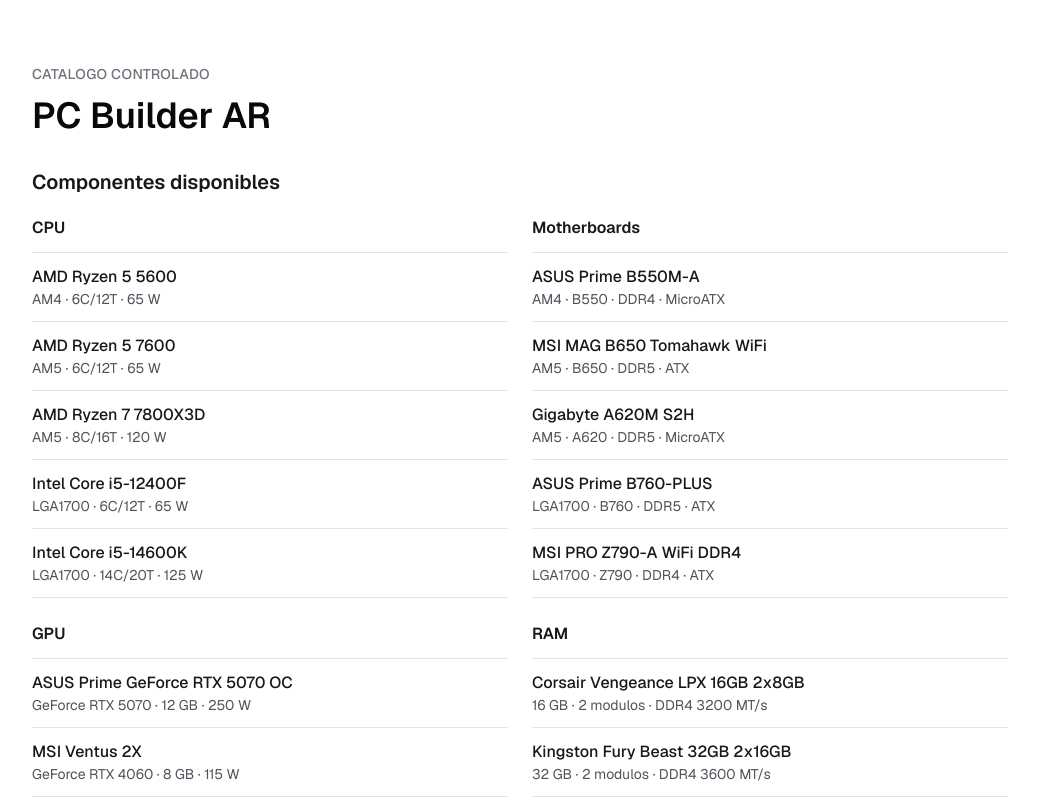
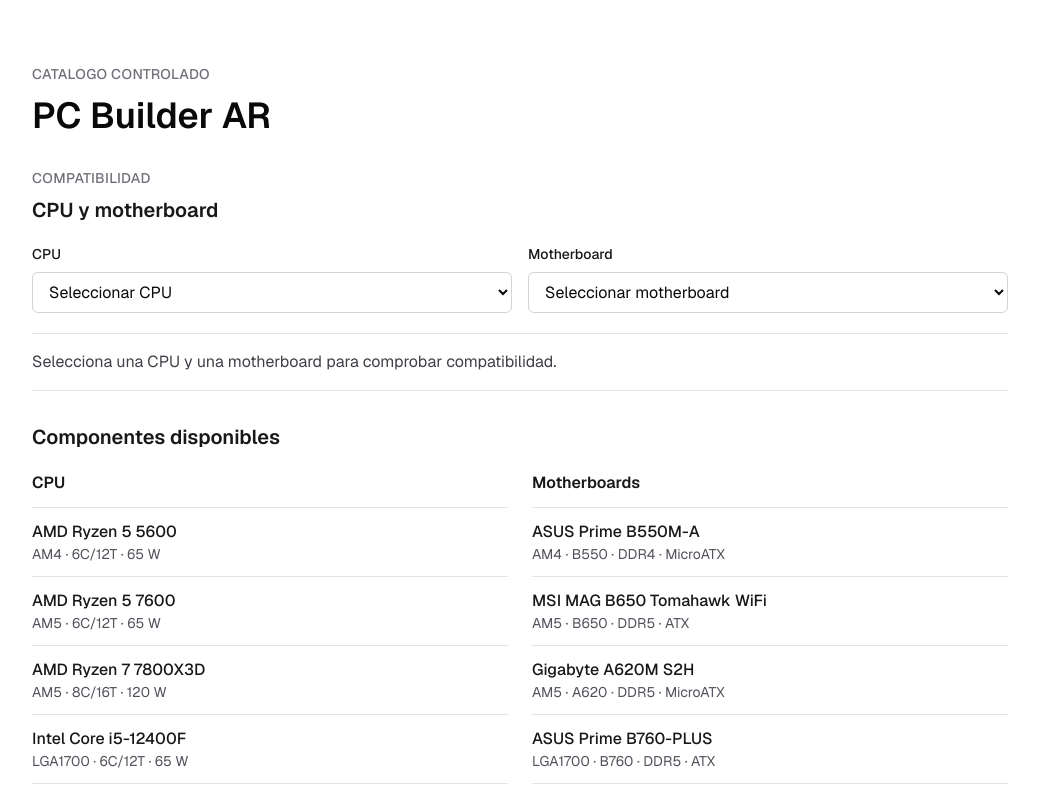
Before and after one commit to brusmakaka-lab/pc-builder-ar, a Next.js app: page / in a window 1280 px wide. Shown: the top 799 px of the page, without its empty margins (120-1159 px from the left). Built offline with nearby package versions, Linux system fonts and the light colour scheme.

Commit message:
feat: add cpu motherboard compatibility

```diff
--- /dev/null
+++ b/src/app/_components/cpu-motherboard-compatibility-message.ts
@@ -0,0 +1,48 @@
+import type { Cpu, Motherboard } from "@/modules/catalog/types";
+import type { CpuMotherboardCompatibility } from "@/modules/compatibility/cpu-motherboard";
+
+export type CpuMotherboardCompatibilityView =
+  | {
+      status: "neutral";
+      title: "Pendiente";
+      message: string;
+    }
+  | {
+      status: "compatible";
+      title: "✓ Compatible";
+      message: string;
+    }
+  | {
+      status: "incompatible";
+      title: "✕ Incompatible";
+      message: string;
+    };
+
+export function getCpuMotherboardCompatibilityView(
+  compatibility: CpuMotherboardCompatibility | null,
+  selectedCpu: Cpu | null,
+  selectedMotherboard: Motherboard | null,
+): CpuMotherboardCompatibilityView {
+  if (!selectedCpu || !selectedMotherboard || !compatibility) {
+    return {
+      status: "neutral",
+      title: "Pendiente",
+      message:
+        "Selecciona una CPU y una motherboard para comprobar compatibilidad.",
+    };
+  }
+
+  if (compatibility.compatible) {
+    return {
+      status: "compatible",
+      title: "✓ Compatible",
+      message: `CPU y motherboard utilizan ${selectedCpu.socket}.`,
+    };
+  }
+
+  return {
+    status: "incompatible",
+    title: "✕ Incompatible",
+    message: `La CPU utiliza ${compatibility.reason.cpuSocket} y la motherboard utiliza ${compatibility.reason.motherboardSocket}.`,
+  };
+}
--- /dev/null
+++ b/src/app/_components/cpu-motherboard-compatibility-selector.tsx
@@ -0,0 +1,132 @@
+"use client";
+
+import { useMemo, useState } from "react";
+
+import type { Cpu, Motherboard } from "@/modules/catalog/types";
+import { checkCpuMotherboardCompatibility } from "@/modules/compatibility/cpu-motherboard";
+
+import { getCpuMotherboardCompatibilityView } from "./cpu-motherboard-compatibility-message";
+
+type CpuMotherboardCompatibilitySelectorProps = {
+  cpus: readonly Cpu[];
+  motherboards: readonly Motherboard[];
+};
+
+export function CpuMotherboardCompatibilitySelector({
+  cpus,
+  motherboards,
+}: CpuMotherboardCompatibilitySelectorProps) {
+  const [cpuId, setCpuId] = useState("");
+  const [motherboardId, setMotherboardId] = useState("");
+
+  const selectedCpu = cpus.find((cpu) => cpu.id === cpuId) ?? null;
+  const selectedMotherboard =
+    motherboards.find((motherboard) => motherboard.id === motherboardId) ??
+    null;
+
+  const compatibility = useMemo(() => {
+    if (!selectedCpu || !selectedMotherboard) {
+      return null;
+    }
+
+    return checkCpuMotherboardCompatibility(selectedCpu, selectedMotherboard);
+  }, [selectedCpu, selectedMotherboard]);
+
+  return (
+    <section aria-labelledby="compatibility-title" className="space-y-5">
+      <div className="space-y-2">
+        <p className="text-sm font-medium uppercase tracking-wide text-zinc-500">
+          Compatibilidad
+        </p>
+        <h2
+          id="compatibility-title"
+          className="text-xl font-semibold text-zinc-900"
+        >
+          CPU y motherboard
+        </h2>
+      </div>
+
+      <div className="grid gap-4 sm:grid-cols-2">
+        <label className="space-y-2">
+          <span className="block text-sm font-medium text-zinc-900">CPU</span>
+          <select
+            className="w-full rounded-md border border-zinc-300 bg-white px-3 py-2 text-zinc-950"
+            value={cpuId}
+            onChange={(event) => setCpuId(event.target.value)}
+          >
+            <option value="">Seleccionar CPU</option>
+            {cpus.map((cpu) => (
+              <option key={cpu.id} value={cpu.id}>
+                {cpu.brand} {cpu.model} ({cpu.socket})
+              </option>
+            ))}
+          </select>
+        </label>
+
+        <label className="space-y-2">
+          <span className="block text-sm font-medium text-zinc-900">
+            Motherboard
+          </span>
+          <select
+            className="w-full rounded-md border border-zinc-300 bg-white px-3 py-2 text-zinc-950"
+            value={motherboardId}
+            onChange={(event) => setMotherboardId(event.target.value)}
+          >
+            <option value="">Seleccionar motherboard</option>
+            {motherboards.map((motherboard) => (
+              <option key={motherboard.id} value={motherboard.id}>
+                {motherboard.brand} {motherboard.model} ({motherboard.socket})
+              </option>
+            ))}
+          </select>
+        </label>
+      </div>
+
+      <CompatibilityStatus
+        compatibility={compatibility}
+        selectedCpu={selectedCpu}
+        selectedMotherboard={selectedMotherboard}
+      />
+    </section>
+  );
+}
+
+function CompatibilityStatus({
+  compatibility,
+  selectedCpu,
+  selectedMotherboard,
+}: {
+  compatibility: ReturnType<typeof checkCpuMotherboardCompatibility> | null;
+  selectedCpu: Cpu | null;
+  selectedMotherboard: Motherboard | null;
+}) {
+  const view = getCpuMotherboardCompatibilityView(
+    compatibility,
+    selectedCpu,
+    selectedMotherboard,
+  );
+
+  if (view.status === "neutral") {
+    return (
+      <div className="border-y border-zinc-200 py-4 text-zinc-700">
+        {view.message}
+      </div>
+    );
+  }
+
+  if (view.status === "compatible") {
+    return (
+      <div className="border-y border-emerald-300 bg-emerald-50 px-4 py-4 text-emerald-950">
+        <p className="font-semibold">{view.title}</p>
+        <p>{view.message}</p>
+      </div>
+    );
+  }
+
+  return (
+    <div className="border-y border-red-300 bg-red-50 px-4 py-4 text-red-950">
+      <p className="font-semibold">{view.title}</p>
+      <p>{view.message}</p>
+    </div>
+  );
+}
--- a/src/app/page.tsx
+++ b/src/app/page.tsx
@@ -5,11 +5,15 @@ import {
   getAllMotherboards,
 } from "@/modules/catalog/catalog";
 
+import { CpuMotherboardCompatibilitySelector } from "./_components/cpu-motherboard-compatibility-selector";
+
 export default function Home() {
+  const cpus = getAllCpus();
+  const motherboards = getAllMotherboards();
   const catalogSections = [
     {
       title: "CPU",
-      items: getAllCpus().map((cpu) => ({
+      items: cpus.map((cpu) => ({
         id: cpu.id,
         name: `${cpu.brand} ${cpu.model}`,
         details: `${cpu.socket} · ${cpu.cores}C/${cpu.threads}T · ${cpu.tdpWatts} W`,
@@ -17,7 +21,7 @@ export default function Home() {
     },
     {
       title: "Motherboards",
-      items: getAllMotherboards().map((motherboard) => ({
+      items: motherboards.map((motherboard) => ({
         id: motherboard.id,
         name: `${motherboard.brand} ${motherboard.model}`,
         details: `${motherboard.socket} · ${motherboard.chipset} · ${motherboard.memoryType} · ${motherboard.formFactor}`,
@@ -52,6 +56,11 @@ export default function Home() {
         </h1>
       </header>
 
+      <CpuMotherboardCompatibilitySelector
+        cpus={cpus}
+        motherboards={motherboards}
+      />
+
       <section aria-labelledby="catalog-title" className="space-y-5">
         <h2
           id="catalog-title"
--- a/src/modules/compatibility/cpu-motherboard.ts
+++ b/src/modules/compatibility/cpu-motherboard.ts
@@ -1,12 +1,16 @@
-import type { Cpu, Motherboard } from "@/modules/catalog/types";
+import type { Cpu, CpuSocket, Motherboard } from "@/modules/catalog/types";
+
+export type CpuMotherboardCompatibilityReason = {
+  code: "SOCKET_MISMATCH";
+  cpuSocket: CpuSocket;
+  motherboardSocket: CpuSocket;
+};
 
 export type CpuMotherboardCompatibility =
   | { compatible: true }
   | {
       compatible: false;
-      reason: "socket_mismatch";
-      cpuSocket: string;
-      motherboardSocket: string;
+      reason: CpuMotherboardCompatibilityReason;
     };
 
 export function checkCpuMotherboardCompatibility(
@@ -19,8 +23,10 @@ export function checkCpuMotherboardCompatibility(
 
   return {
     compatible: false,
-    reason: "socket_mismatch",
-    cpuSocket: cpu.socket,
-    motherboardSocket: motherboard.socket,
+    reason: {
+      code: "SOCKET_MISMATCH",
+      cpuSocket: cpu.socket,
+      motherboardSocket: motherboard.socket,
+    },
   };
 }
```
Also changed, not shown: 3 other files (tests, documents, lock files or other folders).
